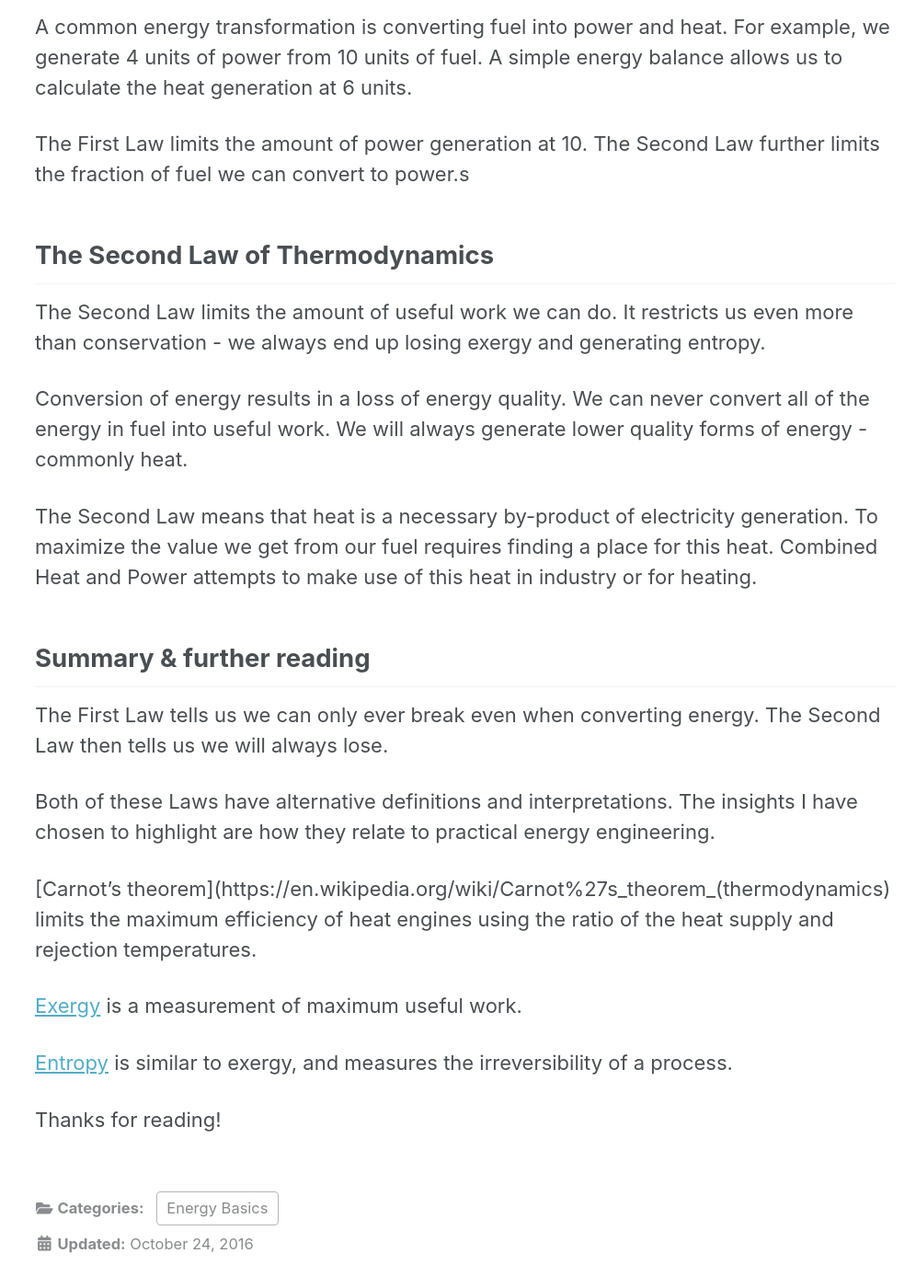
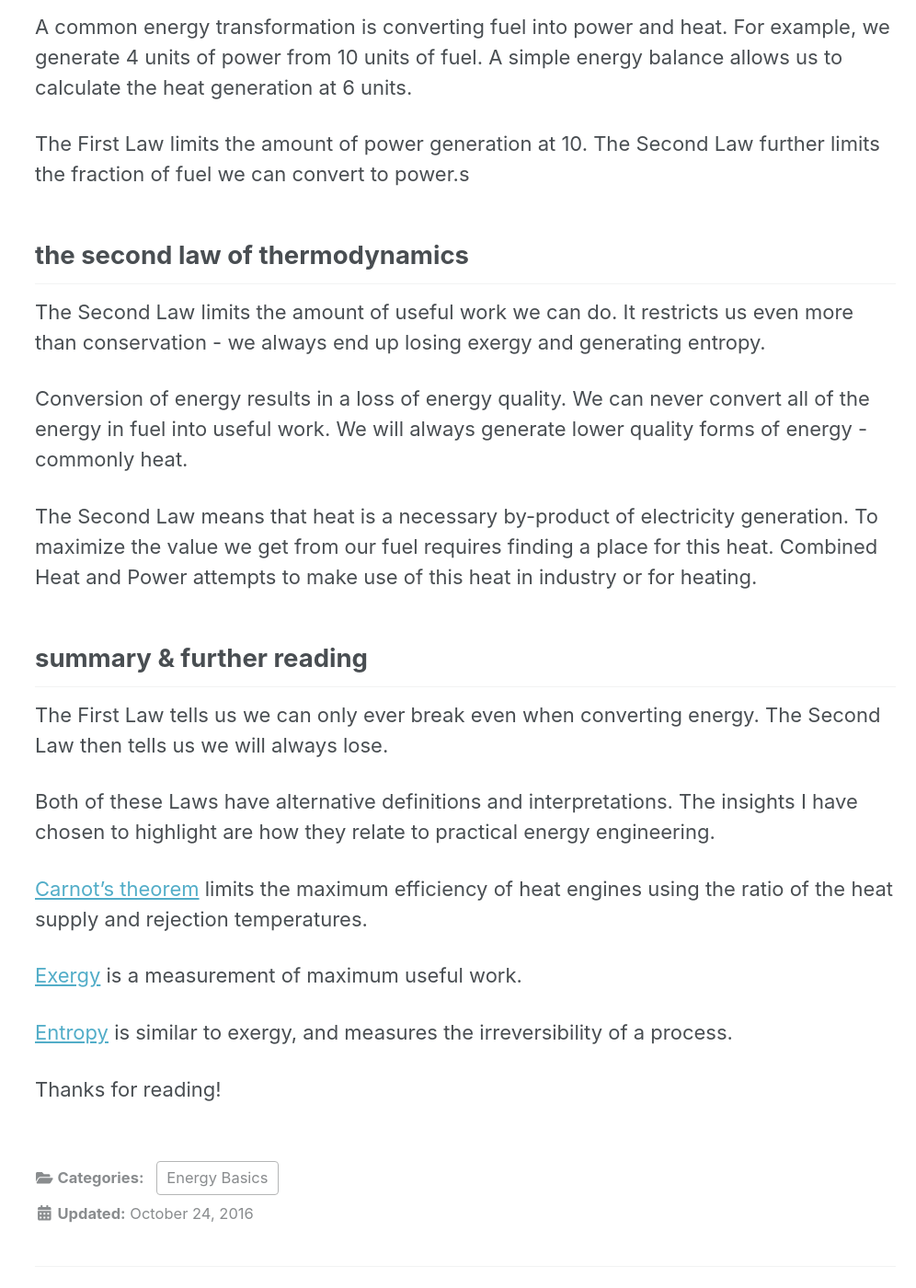
Before and after one commit to ADGEfficiency/adgefficiency.github.io, a Jekyll site: the page built from _posts/2016-10-24-energy-basics-the-first-second-law-of-thermodynamics.md, in a window 1280 px wide and 1400 px high, scrolled down 720 px. Shown: the whole window at 92% size, without its empty margins (284-1280 px from the left). Built offline with Jekyll 4.4.1, drawn with Linux system fonts in a browser that asks for light colours; nearby versions of some CDN libraries; some of the changed text lies outside the part shown.

Commit message:
law thermo

```diff
--- a/_posts/2016-10-24-energy-basics-the-first-second-law-of-thermodynamics.md
+++ b/_posts/2016-10-24-energy-basics-the-first-second-law-of-thermodynamics.md
@@ -19,7 +21,7 @@
 
 The First Law limits the amount of power generation at 10.  The Second Law further limits the fraction of fuel we can convert to power.s
 
-## The Second Law of Thermodynamics
+## the second law of thermodynamics
 
 The Second Law limits the amount of useful work we can do.  It restricts us even more than conservation - we always end up losing exergy and generating entropy.
 
@@ -27,13 +29,13 @@
 
 The Second Law means that heat is a necessary by-product of electricity generation. To maximize the value we get from our fuel requires finding a place for this heat. Combined Heat and Power attempts to make use of this heat in industry or for heating.
 
-## Summary & further reading
+## summary & further reading
 
 The First Law tells us we can only ever break even when converting energy.  The Second Law then tells us we will always lose.
 
 Both of these Laws have alternative definitions and interpretations.  The insights I have chosen to highlight are how they relate to practical energy engineering.
 
-[Carnot's theorem](https://en.wikipedia.org/wiki/Carnot%27s_theorem_(thermodynamics) limits the maximum efficiency of heat engines using the ratio of the heat supply and rejection temperatures.
+[Carnot's theorem](https://en.wikipedia.org/wiki/Carnot%27s_theorem_(thermodynamics)) limits the maximum efficiency of heat engines using the ratio of the heat supply and rejection temperatures.
 
 [Exergy](https://en.wikipedia.org/wiki/Exergy) is a measurement of maximum useful work.
 
```
Also changed, not shown: other parts of _posts/2016-10-24-energy-basics-the-first-second-law-of-thermodynamics.md (+3 -1 lines).
